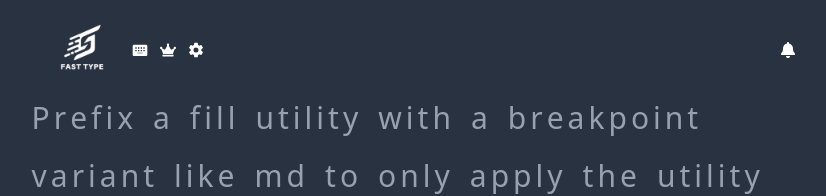
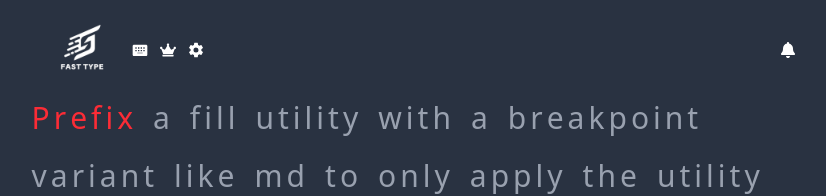
Before and after one commit to GgGranny/FastType, a React (Vite) app: page / in a window 1280 px wide. Shown: the top 196 px of the page, without its empty margins (226-1052 px from the left). Built offline with nearby package versions, Linux system fonts and the light colour scheme.

Commit message:
working on hero

```diff
--- a/src/components/Hero.jsx
+++ b/src/components/Hero.jsx
@@ -6,7 +6,6 @@ export default function Heor() {
     const [currentWordIndex, setCurrentWordIndex] = useState(0);
     const [typedChars, setTypedChars] = useState([]);
     const containerRef = useRef(null);
-    let wordQueue = [];
 
     let string = "Prefix a fill utility with a breakpoint variant like md to only apply the utility at medium screen sizes and above";
 
@@ -15,40 +14,60 @@ export default function Heor() {
         setWords(string.split(" "));
         document.addEventListener("keydown", handleKeyPressed);
         return () => document.removeEventListener("keydown", handleKeyPressed);
-    }, [typedChars, currentWordIndex]);
+    }, [typedChars, currentWordIndex, inputs]);
 
 
 
     function handleKeyPressed(event) {
         if (event.key === ' ') {
-
+            if (inputs.trim() === words[currentWordIndex]) {
+                setInputs("");
+                setCurrentWordIndex(prev => prev + 1);
+                setTypedChars(prev => [...prev, event.key]);
+            }
         } else if (event.key === "Backspace") {
+            setInputs(() => {
+                let inputsArray = inputs.split('');
+                let newInputs = inputsArray.slice(0, -1).join('');
+                return newInputs;
+            })
+            setTypedChars(prev => prev.slice(0, -1).length <= 0 ? [] : prev.slice(0, -1));
+            setCurrentWordIndex(prev => prev <= 0 ? 0 : prev - 1);
 
         } else if (event.key.length === 1) {
-            wordQueue.push(words[currentWordIndex]);
             setInputs(prev => prev + event.key);
             setTypedChars(prev => [...prev, event.key]);
         }
     }
 
     useEffect(() => {
-        console.log(words[currentWordIndex]);
-        console.log(typedChars, inputs, currentWordIndex, wordQueue);
-    }, [typedChars, inputs, wordQueue])
+        console.log(typedChars, inputs, currentWordIndex);
+    }, [typedChars, inputs, currentWordIndex])
 
-    function checkTypedChars(ch, index) {
-        if (!typedChars[index]) return;
-        return typedChars[index] === ch ? "text-white" : "text-red-500";
+    function checkTypedChars(wordIndex, ch, index) {
+        if (wordIndex !== currentWordIndex) return;
+
+        const wordBeingTyped = words[currentWordIndex];
+        const copyTypedChars = [...typedChars];
+        const typedChar = copyTypedChars.pop();
+
+        console.log(typedChar);
+
+        if (typedChar === ' ') return;
+
+        return typedChar === wordBeingTyped[index]
+            ? "correct text-white"
+            : "wrong text-red-500";
     }
 
     return (
         <div className="relative flex gap-x-5 flex-wrap text-3xl gap-y-5 text-gray-400 h-[154px]" ref={containerRef}>
             {words.map((word, index) => {
                 return (word !== " ") && (
-                    <div key={index} className="word active flex gap-x-1 font-medium font-sans">
+                    <div key={index} className={`word  flex gap-x-1 font-medium font-sans`}>
                         {Array.from(word).map((character, i) => {
                             return (
-                                <span className={checkTypedChars(character, i)} key={i}>{character}</span>
+                                <span className={checkTypedChars(index, character, i)} key={i}>{character}</span>
                             )
                         })}
                     </div>
```
